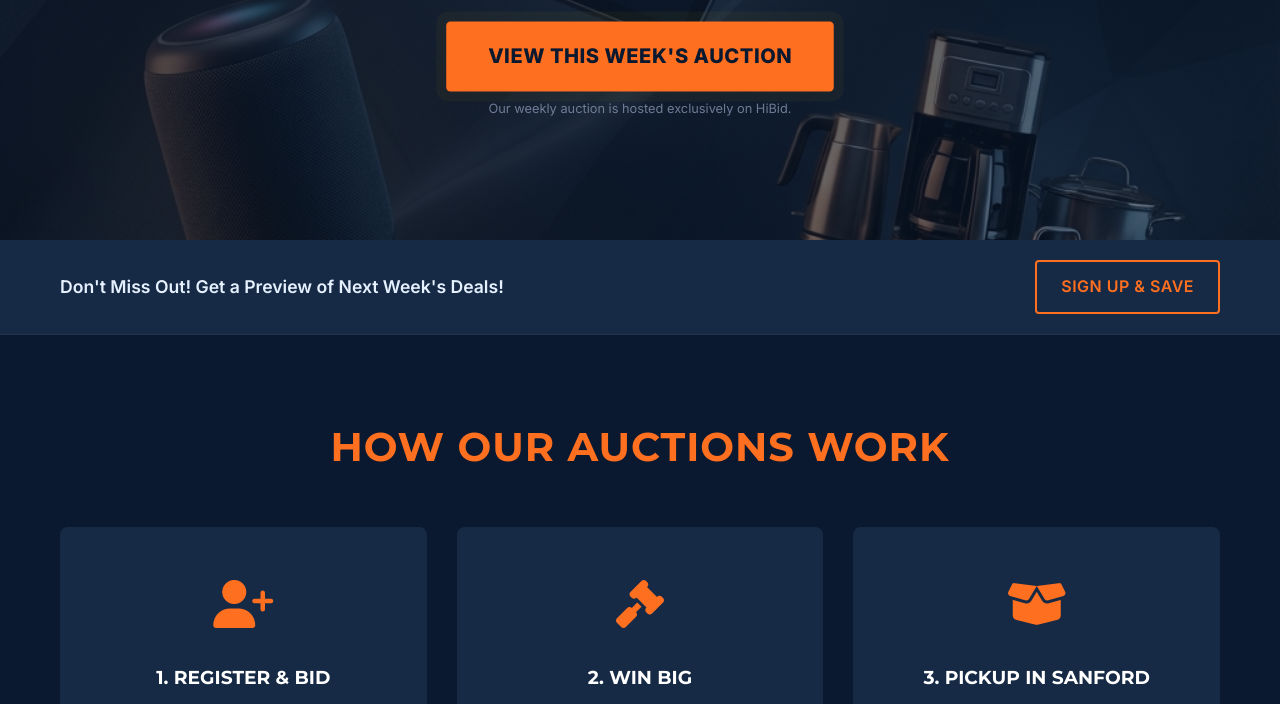
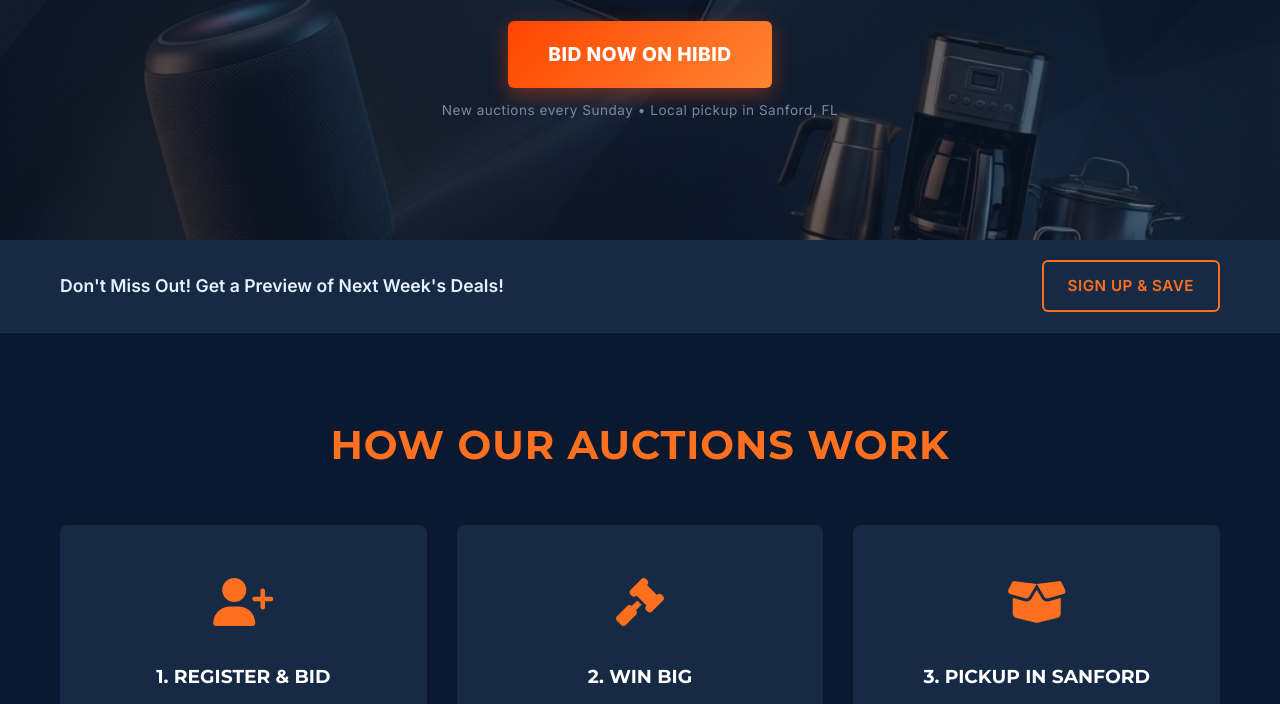
Before and after one commit to meca42/sandy-treasure-deals, a plain HTML site: page index.html in a window 1280 px wide. Shown: the part 560-1264 px from the top of the page. Drawn offline with Linux system fonts and the light colour scheme.

Commit message:
Implement CTA hierarchy system with primary/secondary/tertiary buttons

```diff
--- a/index.html
+++ b/index.html
@@ -69,9 +69,9 @@
                 </div>
 
                 <div class="cta-container">
-                    <a href="https://sandytreasuredeals.hibid.com/" class="btn btn-large btn-accent">VIEW THIS WEEK'S
-                        AUCTION</a>
-                    <p class="hibid-note">Our weekly auction is hosted exclusively on HiBid.</p>
+                    <a href="https://sandytreasuredeals.hibid.com/" class="btn btn-primary btn-large">BID NOW on
+                        HiBid</a>
+                    <p class="cta-microcopy">New auctions every Sunday • Local pickup in Sanford, FL</p>
                 </div>
             </div>
         </div>
@@ -105,6 +105,10 @@
                     <h3>3. PICKUP IN SANFORD</h3>
                     <p>Pick up your wins at our warehouse.<br><strong>Mon - Fri, 9:30 AM - 4:30 PM</strong></p>
                 </div>
+            </div>
+            <!-- Primary CTA after How It Works -->
+            <div class="center-cta" style="margin-top: 40px;">
+                <a href="https://sandytreasuredeals.hibid.com/" class="btn btn-primary">BID NOW on HiBid</a>
             </div>
         </div>
     </section>
@@ -147,7 +151,7 @@
                 </div>
             </div>
             <div class="center-cta">
-                <a href="https://sandytreasuredeals.hibid.com/" class="btn btn-primary">VIEW FULL CATALOG</a>
+                <a href="https://sandytreasuredeals.hibid.com/" class="btn btn-secondary">View Full Catalog</a>
             </div>
         </div>
     </section>
@@ -193,6 +197,11 @@
                     <p class="quote">"Excellent auctions, the staff and management are very honest and responsible
                         people."</p>
                 </div>
+            </div>
+            <!-- Primary CTA after Testimonials -->
+            <div class="center-cta" style="margin-top: 40px;">
+                <a href="https://sandytreasuredeals.hibid.com/" class="btn btn-primary">BID NOW on HiBid</a>
+                <p class="cta-microcopy">Join our treasure hunters today!</p>
             </div>
         </div>
     </section>
--- a/style.css
+++ b/style.css
@@ -62,33 +62,71 @@ ul {
     letter-spacing: 1px;
 }
 
-/* Buttons */
+/* ===========================================
+   CTA HIERARCHY SYSTEM
+   ===========================================
+   Primary CTA: "Bid Now on HiBid" - Most prominent, drives main conversion
+   Secondary CTA: Supporting actions like "View Catalog", "Sign Up"
+   Tertiary CTA: Low-priority text links
+   =========================================== */
+
+/* Base Button Styles */
 .btn {
     display: inline-block;
     padding: 12px 24px;
-    border-radius: 4px;
+    border-radius: 6px;
     font-weight: 600;
     text-align: center;
     cursor: pointer;
     text-transform: uppercase;
     letter-spacing: 0.5px;
+    transition: all 0.3s ease;
+    text-decoration: none;
 }
 
+/* PRIMARY CTA - Most Prominent (Bid Now on HiBid) */
 .btn-primary {
-    background-color: var(--accent-orange);
+    background: linear-gradient(135deg, var(--accent-orange) 0%, #ff8533 100%);
     color: var(--white);
-    border: 2px solid var(--accent-orange);
+    border: none;
+    font-size: 1.1rem;
+    font-weight: 800;
+    padding: 16px 32px;
+    box-shadow: 0 6px 20px rgba(255, 69, 0, 0.4);
+    animation: primaryPulse 2.5s ease-in-out infinite;
 }
 
 .btn-primary:hover {
-    background-color: transparent;
-    color: var(--accent-orange);
+    transform: translateY(-2px);
+    box-shadow: 0 8px 25px rgba(255, 69, 0, 0.5);
+    background: linear-gradient(135deg, #ff5500 0%, #ff9955 100%);
+    color: var(--white);
 }
 
+.btn-primary:active {
+    transform: translateY(0);
+    box-shadow: 0 4px 15px rgba(255, 69, 0, 0.3);
+}
+
+@keyframes primaryPulse {
+
+    0%,
+    100% {
+        box-shadow: 0 6px 20px rgba(255, 69, 0, 0.4);
+    }
+
+    50% {
+        box-shadow: 0 6px 30px rgba(255, 69, 0, 0.6);
+    }
+}
+
+/* SECONDARY CTA - Less Prominent (View Catalog, etc.) */
 .btn-secondary {
     background-color: transparent;
     border: 2px solid var(--accent-gold);
     color: var(--accent-gold);
+    font-size: 0.95rem;
+    padding: 12px 24px;
 }
 
 .btn-secondary:hover {
@@ -96,40 +134,30 @@ ul {
     color: var(--primary-color);
 }
 
-.btn-accent {
-    background-color: var(--accent-gold);
-    color: var(--primary-color);
-    font-weight: 800;
-    font-size: 1.2rem;
-    padding: 15px 30px;
-    box-shadow: 0 4px 15px rgba(255, 215, 0, 0.3);
-    animation: pulse 2s infinite;
+/* TERTIARY CTA - Text Link Style */
+.btn-tertiary {
+    background: none;
+    border: none;
+    color: var(--accent-gold);
+    padding: 8px 16px;
+    font-size: 0.9rem;
+    text-decoration: underline;
+    text-underline-offset: 3px;
 }
 
-@keyframes pulse {
-    0% {
-        transform: scale(1);
-        box-shadow: 0 0 0 0 rgba(255, 215, 0, 0.7);
-    }
-
-    70% {
-        transform: scale(1.05);
-        box-shadow: 0 0 0 10px rgba(255, 215, 0, 0);
-    }
-
-    100% {
-        transform: scale(1);
-        box-shadow: 0 0 0 0 rgba(255, 215, 0, 0);
-    }
+.btn-tertiary:hover {
+    color: var(--white);
 }
 
+/* Size Modifiers */
 .btn-large {
     padding: 18px 40px;
+    font-size: 1.2rem;
 }
 
 .btn-sm {
-    padding: 8px 16px;
-    font-size: 0.9rem;
+    padding: 10px 18px;
+    font-size: 0.85rem;
 }
 
 /* Navigation */
@@ -316,6 +344,15 @@ ul {
     font-size: 1rem;
     color: var(--text-muted);
     padding: 20px;
+}
+
+/* CTA Microcopy - Small helper text under primary CTAs */
+.cta-microcopy {
+    font-size: 0.85rem;
+    margin-top: 12px;
+    color: var(--text-muted);
+    opacity: 0.9;
+    letter-spacing: 0.5px;
 }
 
 /* Email Banner */
```
